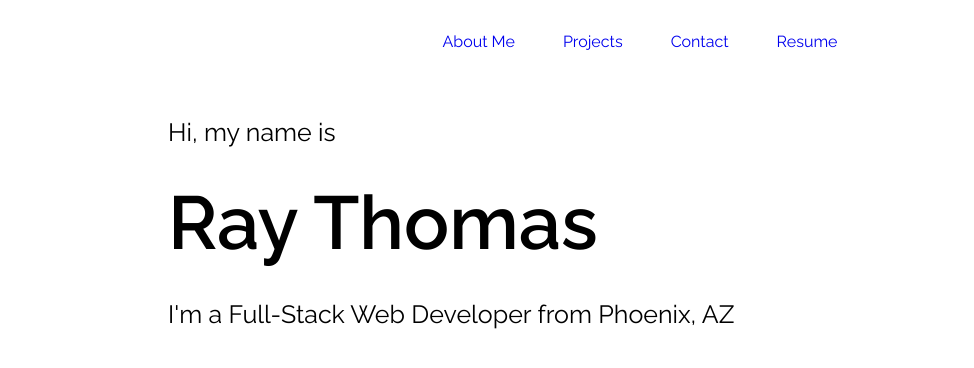
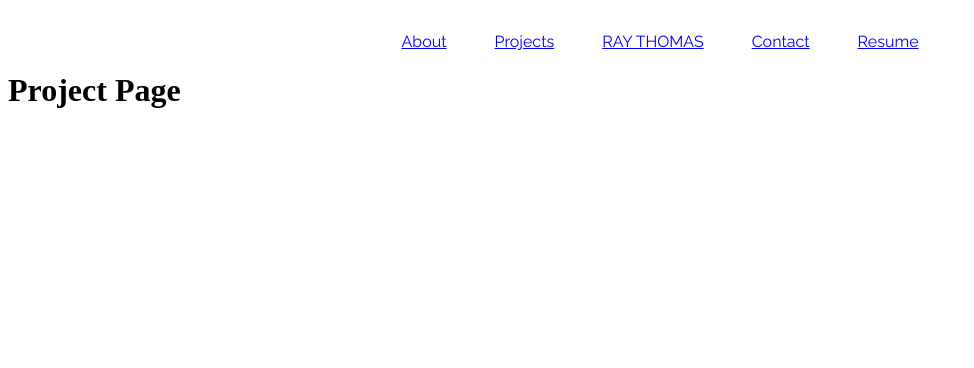
Before and after one commit to raythomass/portfolio-react, a React (Vite) app in the folder portfolio-react/: page /projects in a window 1280 px wide. Shown: the top 368 px of the page, without its empty margins (0-974 px from the left). Built offline with nearby package versions, Linux system fonts and the light colour scheme.

Commit message:
routes are functional to all necessary pages

```diff
--- a/portfolio-react/package.json
+++ b/portfolio-react/package.json
@@ -13,7 +13,8 @@
     "bootstrap": "^5.3.2",
     "react": "^18.2.0",
     "react-bootstrap": "^2.10.0",
-    "react-dom": "^18.2.0"
+    "react-dom": "^18.2.0",
+    "react-router-dom": "^6.21.3"
   },
   "devDependencies": {
     "@types/react": "^18.2.15",
--- a/portfolio-react/src/App.css
+++ b/portfolio-react/src/App.css
@@ -15,17 +15,11 @@
   font-weight: 400;
 }
 
-.navigation a {
+.navigation li {
   text-decoration: none;
+  list-style: none;
 }
 
-/* .navigation a:visited {
-  text-decoration: none;
-} */
-
-.navigation a:hover {
-  text-decoration: underline;
-}
 
 /* ------  HEADER ------ */
 
--- a/portfolio-react/src/App.jsx
+++ b/portfolio-react/src/App.jsx
@@ -1,14 +1,16 @@
+import { Outlet } from 'react-router-dom';
 import './App.css'
 import Nav from './components/Nav';
-import Home from './pages/Homepage';
 
 function App() {
-    return(
-    <main>
-        <Nav/>
-        <Home/>
-    </main>
-    )
-}
+    return (
+      <>
+        <Nav />
+        <main className="mx-3">
+          <Outlet />
+        </main>
+      </>
+    );
+  }
 
 export default App
--- a/portfolio-react/src/components/Nav.jsx
+++ b/portfolio-react/src/components/Nav.jsx
@@ -1,18 +1,25 @@
+import { Link } from "react-router-dom";
+
 function Nav() {
     return (
-        <nav className="navigation">
-            <section className="nav-tabs">
-                <a href="#">About Me</a>
-            </section>
-            <section className="nav-tabs">
-                <a href="#">Projects</a>
-            </section>
-            <section className="nav-tabs">
-                <a href="#">Contact</a>
-            </section>
-            <section className="nav-tabs">
-                <a href="#">Resume</a>
-            </section>
+        <nav>
+            <ul className="navigation">
+                <li>
+                    <Link to='/about' >About</Link>
+                </li>
+                <li>
+                    <Link to='/projects' >Projects</Link>
+                </li>
+                <li>
+                    <Link to='/' >RAY THOMAS</Link>
+                </li>
+                <li>
+                    <Link to='/contact' >Contact</Link>
+                </li>
+                <li>
+                    <Link to='/resume' >Resume</Link>
+                </li>
+            </ul>
         </nav>
     )
 
--- a/portfolio-react/src/index.css
+++ b/portfolio-react/src/index.css
@@ -1,4 +1,4 @@
-:root {
+/* :root {
   font-family: Inter, system-ui, Avenir, Helvetica, Arial, sans-serif;
   line-height: 1.5;
   font-weight: 400;
@@ -66,4 +66,4 @@ button:focus-visible {
   button {
     background-color: #f9f9f9;
   }
-}
+} */
--- a/portfolio-react/src/main.jsx
+++ b/portfolio-react/src/main.jsx
@@ -1,10 +1,42 @@
-import React from 'react'
 import ReactDOM from 'react-dom/client'
-import App from './App.jsx'
-// import './index.css'
+import { createBrowserRouter, RouterProvider } from 'react-router-dom'
+ import './index.css'
+ import App from './App.jsx'
+import Home from './pages/Homepage.jsx'
+import Projects from './pages/Projects.jsx';
+import Contact from './pages/Contact.jsx';
+import Resume from './pages/Resume.jsx';
+import About from './pages/About.jsx';
+
+ const router = createBrowserRouter ([
+  {
+    path: '/',
+    element: <App/>,
+    children: [
+      {
+        index: true,
+        element: <Home/>
+      },
+      {
+        path:'/about',
+        element: <About/>
+      },
+      {
+        path:'/projects',
+        element: <Projects/>
+      },
+      {
+        path:'/contact',
+        element: <Contact/>
+      },
+      {
+        path:'/resume',
+        element: <Resume/>
+      },
+    ]
+  },
+ ]);
 
 ReactDOM.createRoot(document.getElementById('root')).render(
-  <React.StrictMode>
-    <App />
-  </React.StrictMode>,
+  <RouterProvider router = {router}/>
 )
--- /dev/null
+++ b/portfolio-react/src/pages/About.jsx
@@ -0,0 +1,9 @@
+function About() {
+    return(
+        <projects>
+            <h1>About Page</h1>
+        </projects>
+    )
+}
+
+export default About;
--- /dev/null
+++ b/portfolio-react/src/pages/Contact.jsx
@@ -0,0 +1,9 @@
+function Contact() {
+    return(
+        <projects>
+            <h1>Contact Page</h1>
+        </projects>
+    )
+}
+
+export default Contact;
--- /dev/null
+++ b/portfolio-react/src/pages/Projects.jsx
@@ -0,0 +1,9 @@
+function Projects() {
+    return(
+        <projects>
+            <h1>Project Page</h1>
+        </projects>
+    )
+}
+
+export default Projects;
--- /dev/null
+++ b/portfolio-react/src/pages/Resume.jsx
@@ -0,0 +1,9 @@
+function Resume() {
+    return(
+        <projects>
+            <h1>Resume Page</h1>
+        </projects>
+    )
+}
+
+export default Resume;
```
